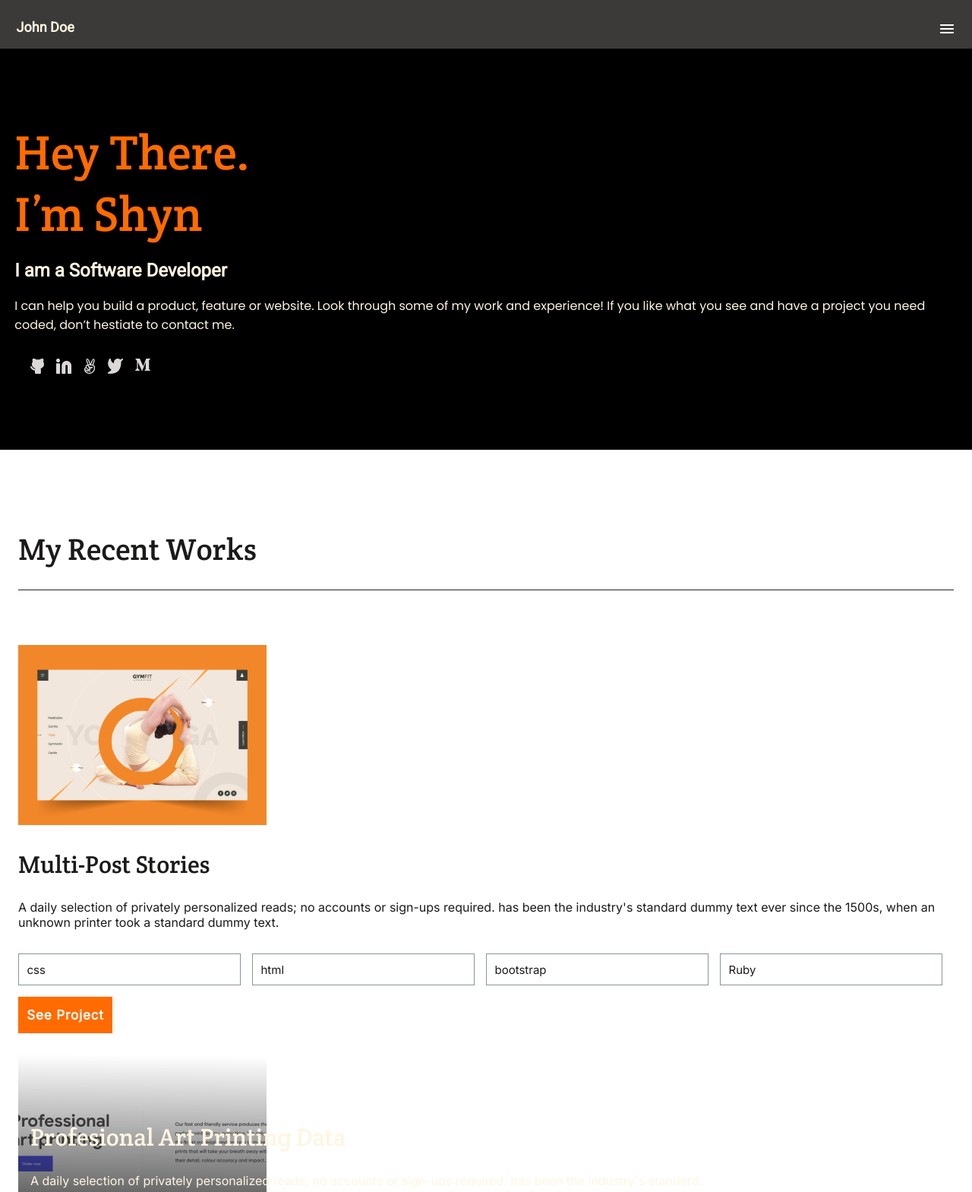
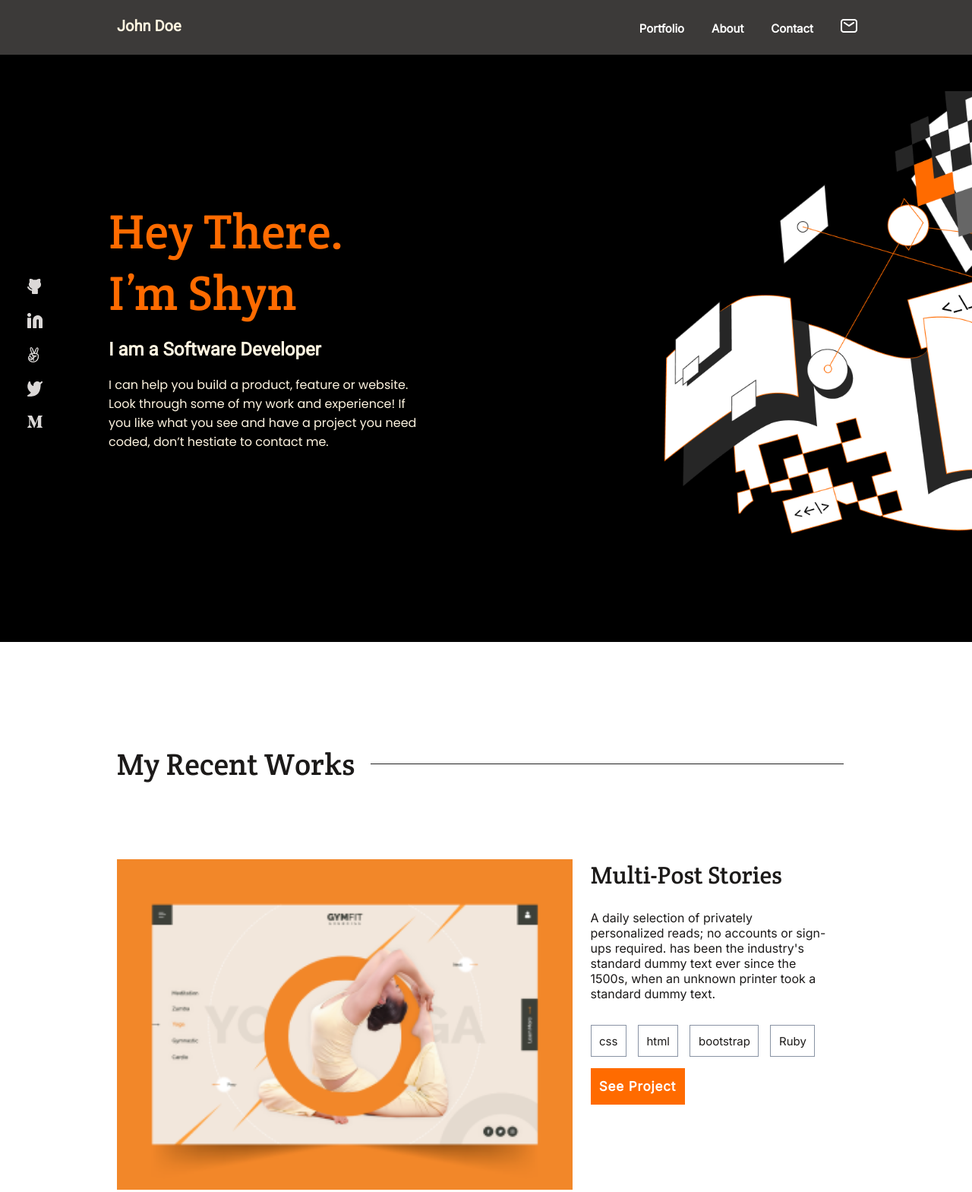
Before and after one commit to Nuga0909/Portfolio-setup, a website: page index.html in a window 1280 px wide. Shown: the top 1569 px of the page at 76% size. Drawn offline with Linux system fonts and the light colour scheme.

Commit message:
add media queries to first 3 pages

```diff
--- a/index.html
+++ b/index.html
@@ -27,10 +27,16 @@
   <body>
     <header>
       <a href="#" class="header-logo">John Doe</a>
-      <nav>
+      <nav id="nav-mobile">
         <a href="#">
-          <img src="assets\Union.png" alt="drop-down" />
+          <img src="assets\Union.png" alt="drop-down" id="hamburger" />
         </a>
+      </nav>
+      <nav id="nav-desktop">
+        <a href="">Portfolio</a>
+        <a href="">About</a>
+        <a href="">Contact</a>
+        <a href=""><img src="./assets/Union - 1.png" alt="" /></a>
       </nav>
     </header>
     <section class="container">
@@ -77,8 +83,12 @@
     </section>
     <section class="works">
       <div class="main-project">
-        <h1 class="banner">My Recent Works</h1>
+        <div class="works-header">
+          <h1 class="banner">My Recent Works <span class="hr"></h1>
+        </div>
+        <div id="project">
           <img src="assets\Img Placeholder.png" alt="" />
+          <div id="project-story">
             <h2>Multi-Post Stories</h2>
             <p>
               A daily selection of privately personalized reads; no accounts or
@@ -93,6 +103,9 @@
             </ul>
             <button type="button">See Project</button>
           </div>
+        </div>
+      </div>
+      <div id="projects-container">
         <div class="other-projects">
           <h2>Profesional Art Printing Data</h2>
           <p>
@@ -170,6 +183,7 @@
             <li>Ruby</li>
           </ul>
           <button type="button">See Project</button>
+        </div>
       </div>
     </section>
     <section class="about-me">
@@ -250,7 +264,6 @@
         ></textarea>
         <button type="submit" id="form-button">Get in touch</button>
       </form>
-
     </section>
     <footer>
       <ul class="icons2">
@@ -280,7 +293,7 @@
           </a>
         </li>
       </ul>
-      <img id="shape" src="assets\Shape.png" alt="#">
+      <img id="shape" src="assets\Shape.png" alt="#" />
     </footer>
   </body>
 </html>
--- a/nustyle.css
+++ b/nustyle.css
@@ -12,7 +12,11 @@ header {
   align-items: flex-end;
   justify-content: space-between;
   background-color: #3c3a39;
-  height: 4em;
+  height: 72px;
+}
+
+#nav-desktop {
+  display: none;
 }
 
 .header-logo {
@@ -26,7 +30,7 @@ header {
   text-decoration: none;
 }
 
-header img {
+#hamburger {
   padding-right: 1.5em;
   height: 12px;
   padding-bottom: 1em;
@@ -86,6 +90,10 @@ header img {
 .main-project {
   color: #1c1a19;
   padding: 4.5em 1.5em 0 1.5em;
+}
+
+.works-header hr {
+  display: none;
 }
 
 .banner {
@@ -376,3 +384,151 @@ ul.icons2 {
   align-self: center;
   margin-top: 15px;
 }
+
+#form-button:hover {
+  background-color: #f8b791;
+  border: 1px solid #f55800;
+  color: #f55800;
+}
+
+@media screen and (min-width: 768px) {
+  #nav-mobile {
+    display: none;
+  }
+
+  #nav-desktop {
+    display: inline;
+    align-self: center;
+  }
+
+  #nav-desktop a {
+    padding-right: 32px;
+    margin: 0;
+    font-family: Inter;
+    font-size: 15px;
+    font-weight: 600;
+    color: #fff;
+    text-decoration: none;
+  }
+
+  header img {
+    height: 18px;
+    padding-bottom: 0;
+    padding-right: 119px;
+  }
+
+  .header-logo {
+    padding-left: 154px;
+    font-size: 20px;
+    padding-bottom: 26px;
+  }
+
+  .container {
+    flex-direction: row-reverse;
+    justify-content: flex-end;
+    background-image: url(./assets/Illustration-header.png);
+    background-position: right;
+  }
+
+  .icons {
+    flex-direction: column;
+    padding: 279px 0 21px 36px;
+  }
+
+  .intro {
+    padding-left: 71px;
+  }
+
+  .intro p {
+    font-family: 'Poppins';
+    font-size: 16px;
+    font-weight: 400;
+    padding-right: 731px;
+    margin-bottom: 251px;
+  }
+
+  .intro h1 {
+    padding-top: 192px;
+  }
+
+  .icons li {
+    padding-bottom: 21px;
+  }
+
+  .works {
+    margin: 135px 153.5px 0 153.5px;
+  }
+
+  .main-project {
+    padding: 0;
+  }
+
+  .hr {
+    display: inline-block;
+    content: "";
+    background-color: #212121;
+    height: 1px;
+    width: 61%;
+    padding-right: 30px;
+    margin-left: 20px;
+  }
+
+  .banner {
+    border: none;
+    display: flex;
+    align-items: center;
+  }
+
+  #project {
+    display: grid;
+    grid-template-columns: 600px 400px;
+    gap: 24px;
+  }
+
+  #project-story {
+    width: min-content;
+  }
+
+  #project img {
+    min-height: 400px;
+    min-width: 600px;
+    display: flex;
+    flex-shrink: inherit;
+  }
+
+  #project h2 {
+    margin-top: 0;
+  }
+
+  #projects-container {
+    display: grid;
+    grid-template-columns: auto auto auto;
+    gap: 29px;
+    margin-top: 24px;
+    margin-bottom: 130px;
+  }
+
+  .other-projects {
+    margin: 0;
+    background-position-y: center;
+  }
+
+  .about-me {
+    background-image: url(./assets/illustration-aboutme.png);
+    background-position: right 6em;
+    padding-top: 130px;
+    padding-left: 142px;
+  }
+
+  .about-me h1 {
+    margin-top: 0;
+  }
+
+  .about-me p {
+    width: 566px;
+  }
+
+  .about-me hr {
+    width: 1156px;
+  }
+}
```
Also changed, not shown: assets/Illustration-header.png (added), assets/Img Placeholder - 2.png (added), assets/Union - 1.png (added), assets/illustration-aboutme.png (added). Lines whose indentation alone changed are shown as unchanged.
